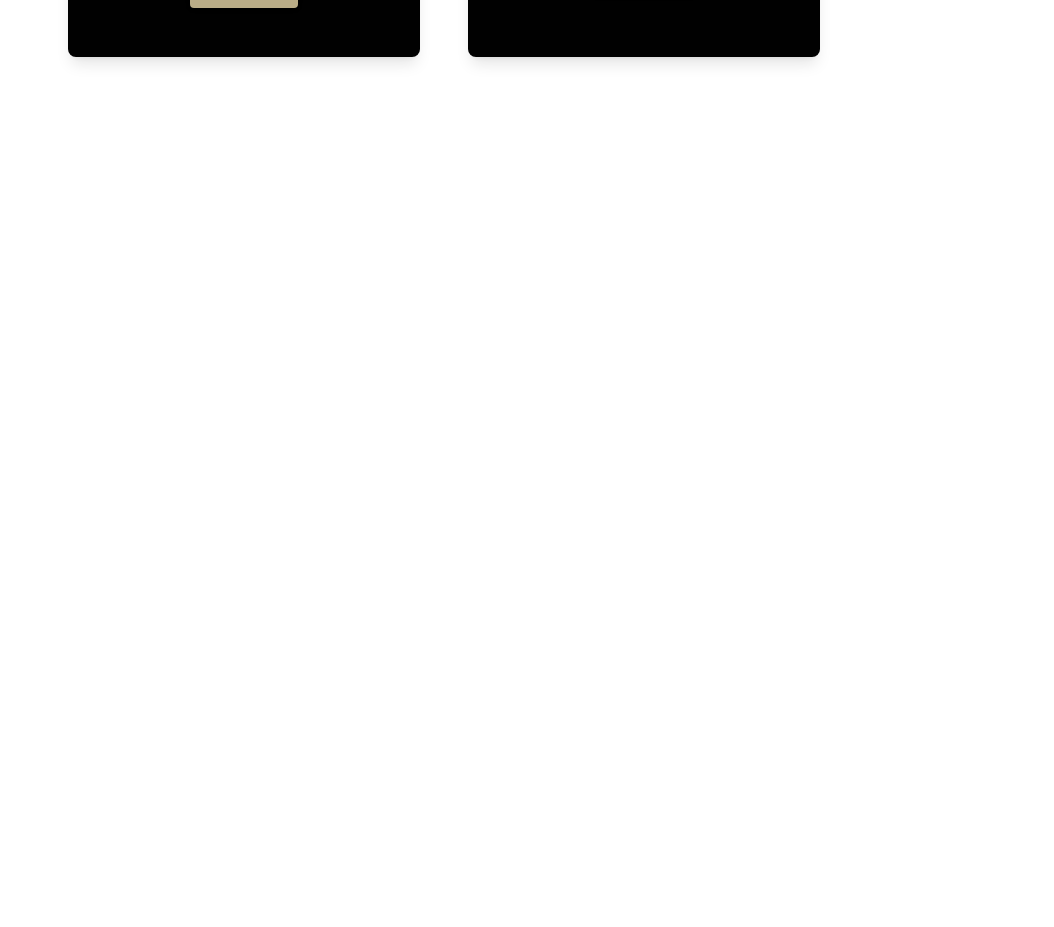
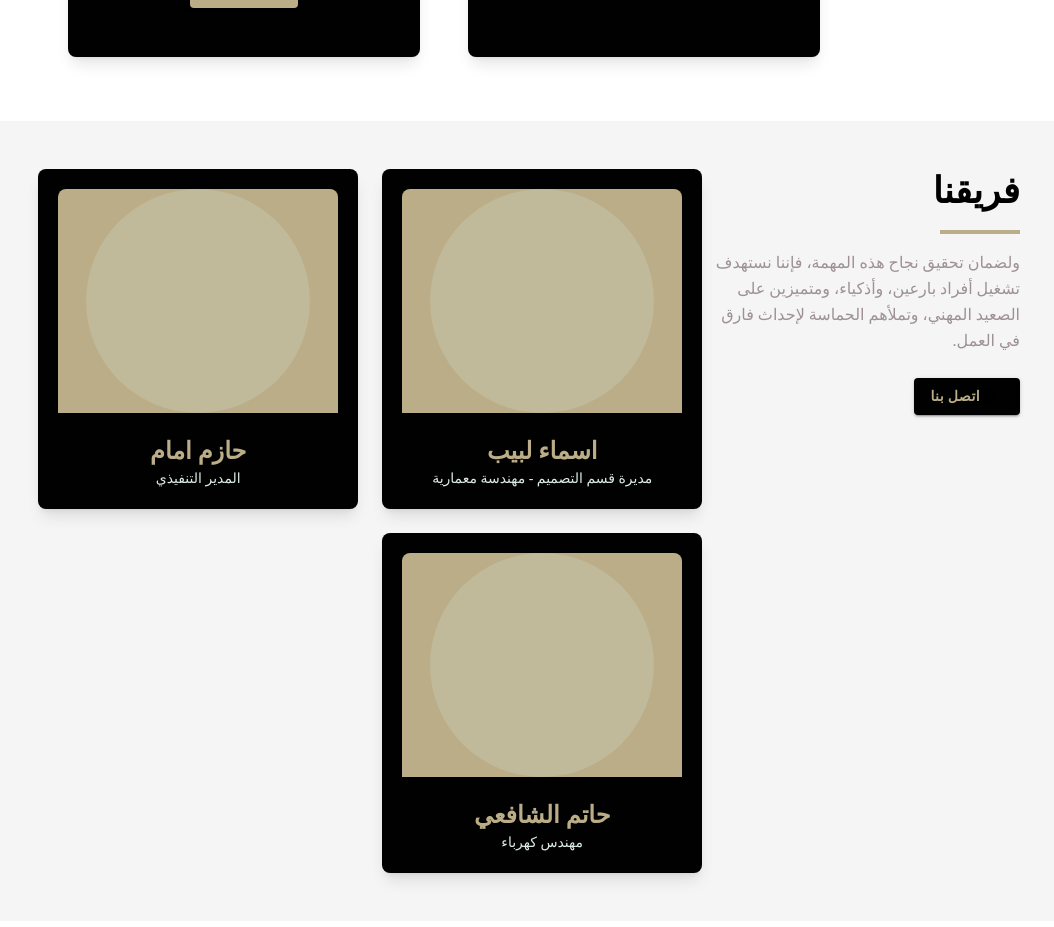
Before and after one commit to M0hamady/support-constructions-site, a React (Create React App) app: page / in a window 1280 px wide. Shown: the part 3154-4081 px from the top of the page, without its empty margins (196-1250 px from the left). Before the commit the page ends 3375 px from the top, so only its background shows below. Built offline with nearby package versions, Linux system fonts and the light colour scheme.

Commit message:
add employee container

```diff
--- /dev/null
+++ b/src/components/Home/OurTeamSection.tsx
@@ -0,0 +1,72 @@
+import React from 'react';
+import { Button } from '@mui/material';
+import EmailIcon from '@mui/icons-material/Email';
+
+interface TeamMemberProps {
+  name: string;
+  role: string;
+  imageAlt: string;
+}
+
+const TeamMember: React.FC<TeamMemberProps> = ({ name, role, imageAlt }) => (
+  <div className="w-80 p-5 bg-[#010101] flex flex-col items-center gap-5 rounded-lg shadow-lg">
+    <div className="bg-[#baad87] w-full h-56 flex items-center justify-center rounded-t-lg">
+      <div className="w-56 h-56 bg-[#dcece4]/20 rounded-full" aria-label={imageAlt}></div>
+    </div>
+    <div className="text-center">
+      <h3 className="text-[#baad87] text-2xl font-bold font-['Tajawal'] leading-9">{name}</h3>
+      <p className="text-[#dcece4] text-sm font-['Tajawal']">{role}</p>
+    </div>
+  </div>
+);
+
+const OurTeamSection: React.FC = () => {
+  const teamMembers = [
+    { name: "اسماء لبيب", role: "مديرة قسم التصميم - مهندسة معمارية", imageAlt: "اسماء لبيب" },
+    { name: "حازم امام", role: "المدير التنفيذي", imageAlt: "حازم امام" },
+    { name: "حاتم الشافعي", role: "مهندس كهرباء", imageAlt: "حاتم الشافعي" },
+  ];
+
+  return (
+    <section className="w-full flex flex-col items-center py-12 px-6 lg:px-16 bg-[#f5f5f5]" dir='rtl' >
+      <div className="w-full max-w-screen-xl flex flex-col lg:flex-row justify-between items-start">
+
+        {/* Left Side: Title and Description */}
+        <div className="w-full lg:w-1/3 mb-8 lg:mb-0">
+          <h2 className="text-4xl font-bold font-['Tajawal'] text-black leading-tight">فريقنا</h2>
+          <div className="w-20 h-1 bg-[#baad87] my-4"></div>
+          <p className="text-[#9e9195] text-base font-normal font-['Tajawal'] leading-relaxed">
+            ولضمان تحقيق نجاح هذه المهمة، فإننا نستهدف تشغيل أفراد بارعين، وأذكياء، ومتميزين على الصعيد المهني، وتملأهم الحماسة لإحداث فارق في العمل.
+          </p>
+          <div className="flex mt-6">
+            <Button
+              startIcon={<EmailIcon className="text-black" />}
+              variant="contained"
+              style={{
+                backgroundColor: '#010101',
+                color: '#baad87',
+                fontWeight: 'bold',
+              }}
+            >
+              اتصل بنا
+            </Button>
+          </div>
+        </div>
+
+        {/* Right Side: Team Members */}
+        <div className="flex flex-wrap justify-center lg:justify-start gap-6">
+          {teamMembers.map((member, index) => (
+            <TeamMember
+              key={index}
+              name={member.name}
+              role={member.role}
+              imageAlt={member.imageAlt}
+            />
+          ))}
+        </div>
+      </div>
+    </section>
+  );
+};
+
+export default OurTeamSection;
--- a/src/pages/Home/Home.tsx
+++ b/src/pages/Home/Home.tsx
@@ -6,6 +6,7 @@ import DynamicSection from '../../components/Home/DynamicSection';
 import WhyDecorEgypt from '../../components/Home/WhyDecorEgypt';
 import CreativeDesigns from '../../components/Home/CreativeDesigns';
 import ServicesSection from '../../components/Home/ServiceCard';
+import OurTeamSection from '../../components/Home/OurTeamSection';
 
 const Home: React.FC = () => {
   return (
@@ -18,6 +19,7 @@ const Home: React.FC = () => {
       <WhyDecorEgypt />
       {/* <CreativeDesigns /> */}
       <ServicesSection />
+      <OurTeamSection />
       {/* You can add other sections or content below here */}
     </div>
   );
```
